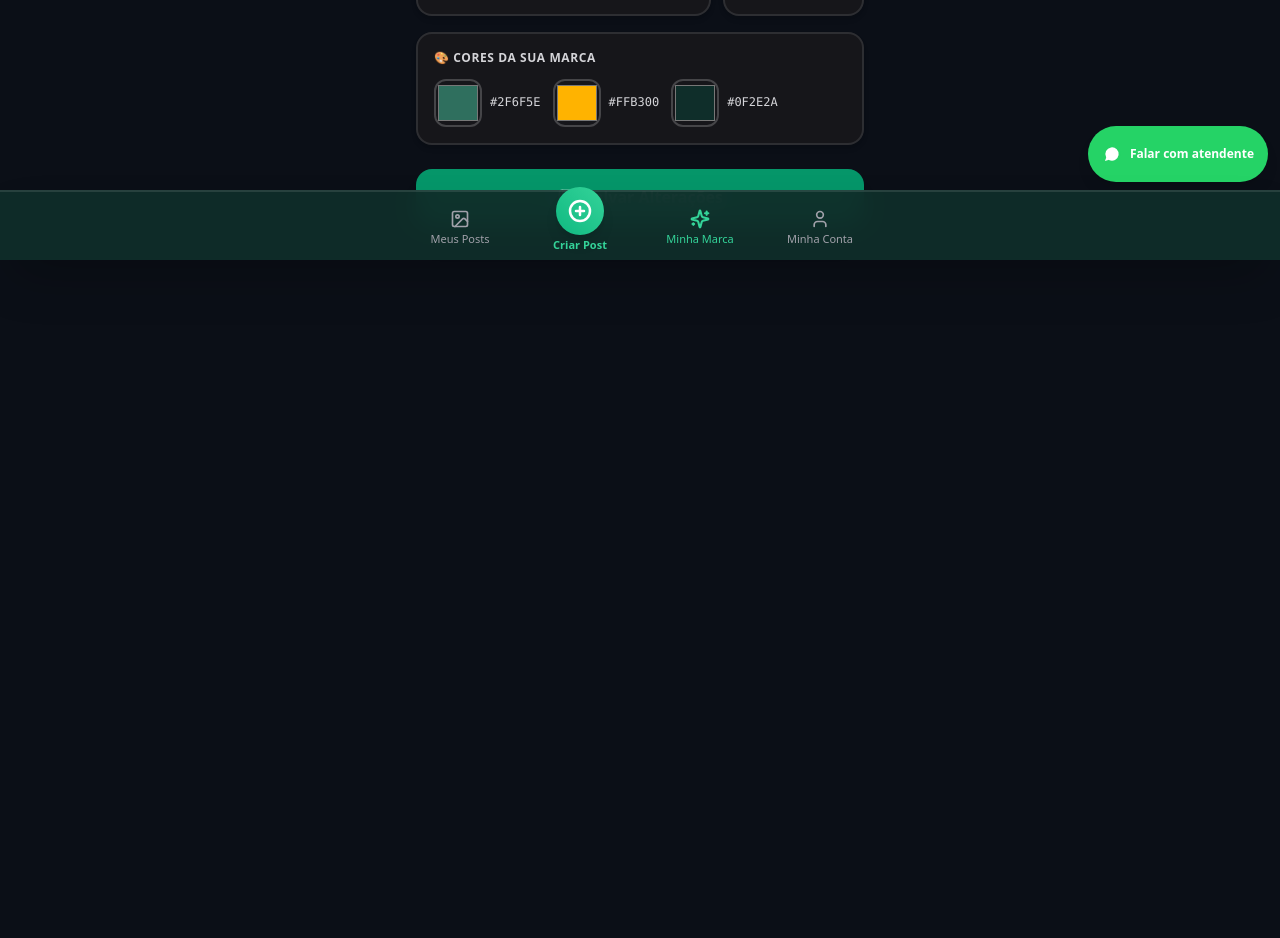
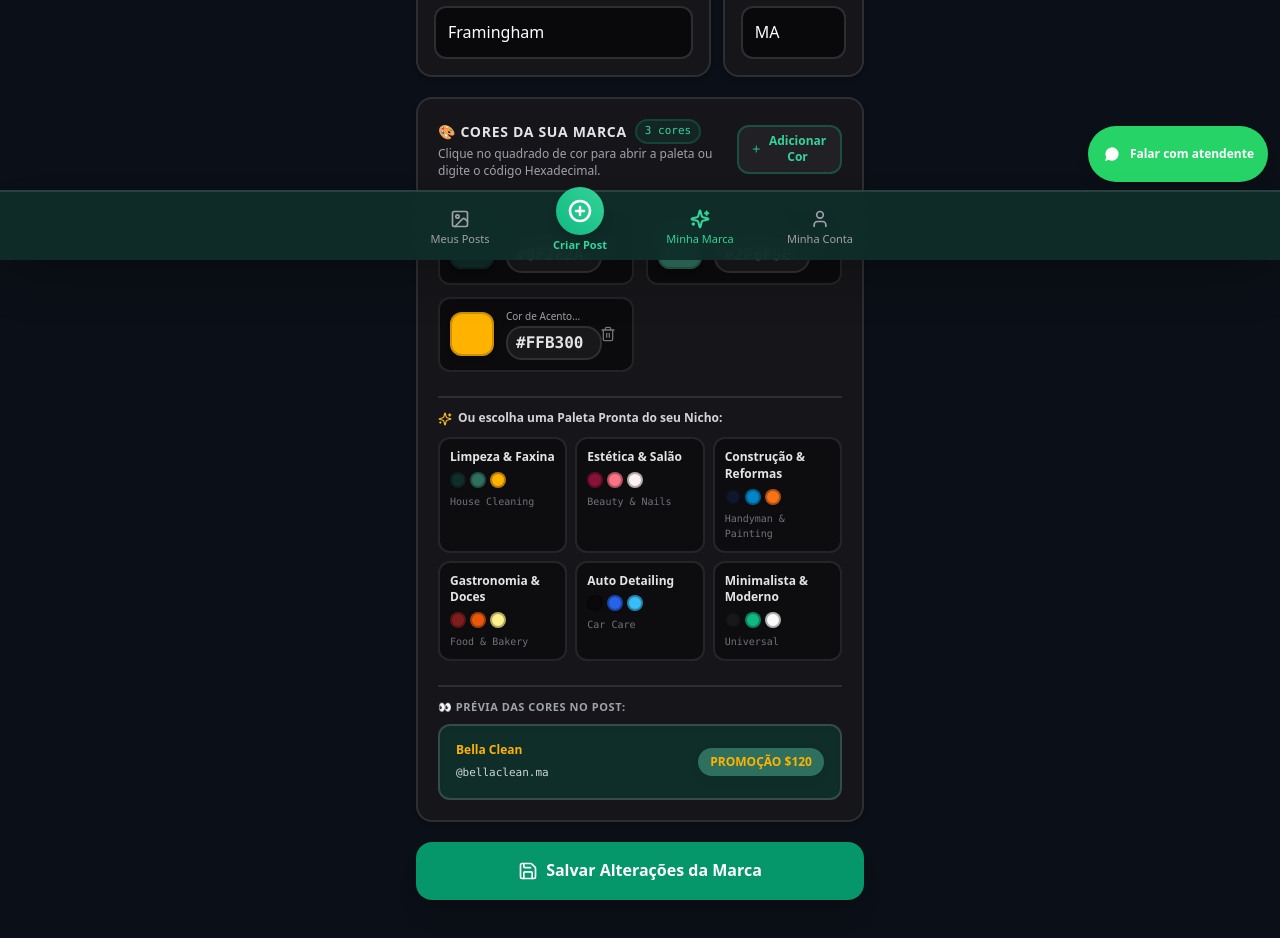
Before and after one commit to mentorcrm26-hub/zapost, a Next.js app in the folder apps/web/: page /marca in a window 1280 px wide. Shown: the part 540-1478 px from the top of the page. Before the commit the page ends 898 px from the top, so only its background shows below. Built offline with nearby package versions, Linux system fonts and the light colour scheme; no server answers.

Commit message:
feat(marca): add interactive color picker with preset palettes, custom hex, and add/remove colors

```diff
--- a/apps/web/src/app/marca/page.tsx
+++ b/apps/web/src/app/marca/page.tsx
@@ -1,7 +1,54 @@
 'use client'
 
 import React, { useState } from 'react'
-import { Sparkles, Save, Check } from 'lucide-react'
+import { Sparkles, Save, Check, Plus, Trash2, Palette, RefreshCw } from 'lucide-react'
+
+interface PresetPalette {
+  name: string
+  niche: string
+  colors: string[]
+}
+
+const PRESET_PALETTES: PresetPalette[] = [
+  {
+    name: 'Limpeza & Faxina',
+    niche: 'House Cleaning',
+    colors: ['#0F2E2A', '#2F6F5E', '#FFB300'],
+  },
+  {
+    name: 'Estética & Salão',
+    niche: 'Beauty & Nails',
+    colors: ['#881337', '#FB7185', '#FFF1F2'],
+  },
+  {
+    name: 'Construção & Reformas',
+    niche: 'Handyman & Painting',
+    colors: ['#0F172A', '#0284C7', '#F97316'],
+  },
+  {
+    name: 'Gastronomia & Doces',
+    niche: 'Food & Bakery',
+    colors: ['#7F1D1D', '#EA580C', '#FEF08A'],
+  },
+  {
+    name: 'Auto Detailing',
+    niche: 'Car Care',
+    colors: ['#09090B', '#2563EB', '#38BDF8'],
+  },
+  {
+    name: 'Minimalista & Moderno',
+    niche: 'Universal',
+    colors: ['#18181B', '#10B981', '#FAFAFA'],
+  },
+]
+
+const COLOR_ROLES = [
+  'Cor Principal (Títulos & Destaques)',
+  'Cor Secundária (Fundo & Cards)',
+  'Cor de Acento (Botões & Preços)',
+  'Cor Neutra / Texto',
+  'Cor Especial / Efeitos',
+]
 
 export default function MinhaMarcaPage() {
   const [name, setName] = useState('Bella Clean')
@@ -9,8 +56,31 @@ export default function MinhaMarcaPage() {
   const [phone, setPhone] = useState('+1 (508) 555-0142')
   const [city, setCity] = useState('Framingham')
   const [state, setState] = useState('MA')
-  const [colors, setColors] = useState(['#2F6F5E', '#FFB300', '#0F2E2A'])
+  const [colors, setColors] = useState(['#0F2E2A', '#2F6F5E', '#FFB300'])
   const [saved, setSaved] = useState(false)
+
+  const handleColorChange = (index: number, newColor: string) => {
+    const updated = [...colors]
+    updated[index] = newColor
+    setColors(updated)
+  }
+
+  const handleAddColor = () => {
+    if (colors.length < 5) {
+      setColors([...colors, '#10B981'])
+    }
+  }
+
+  const handleRemoveColor = (index: number) => {
+    if (colors.length > 2) {
+      const updated = colors.filter((_, i) => i !== index)
+      setColors(updated)
+    }
+  }
+
+  const handleApplyPalette = (paletteColors: string[]) => {
+    setColors([...paletteColors])
+  }
 
   const handleSave = (e: React.FormEvent) => {
     e.preventDefault()
@@ -19,18 +89,22 @@ export default function MinhaMarcaPage() {
   }
 
   return (
-    <div className="flex flex-col gap-5 pb-8">
+    <div className="flex flex-col gap-6 pb-12 max-w-2xl mx-auto">
       {/* Header */}
       <div>
-        <h1 className="text-2xl font-bold font-display text-white leading-tight">
+        <div className="inline-flex items-center gap-1.5 px-2.5 py-1 rounded-full bg-emerald-500/10 text-emerald-400 text-[11px] font-bold tracking-wide uppercase border border-emerald-500/20 mb-2">
+          <Palette className="w-3 h-3" />
+          Identidade Visual & Negócio
+        </div>
+        <h1 className="text-2xl sm:text-3xl font-bold font-display text-white leading-tight">
           🏷️ Minha Marca
         </h1>
-        <p className="text-xs text-zinc-400 mt-1">
-          Essas informações são aplicadas automaticamente em todas as suas artes e legendas.
+        <p className="text-xs sm:text-sm text-zinc-400 mt-1">
+          Essas informações e cores são aplicadas automaticamente em todas as suas artes, templates e legendas.
         </p>
       </div>
 
-      <form onSubmit={handleSave} className="flex flex-col gap-4">
+      <form onSubmit={handleSave} className="flex flex-col gap-5">
         {/* Nome Comercial */}
         <div className="bg-zinc-900/90 border border-white/10 rounded-2xl p-4 flex flex-col gap-1.5 shadow-md">
           <label className="text-xs font-bold uppercase tracking-wider text-zinc-300">
@@ -41,11 +115,12 @@ export default function MinhaMarcaPage() {
             value={name}
             onChange={(e) => setName(e.target.value)}
             className="w-full bg-zinc-950 border border-white/15 rounded-xl p-3 text-white text-base focus:border-emerald-500 focus:outline-none"
+            placeholder="Ex: Bella Clean, Silva Construction..."
           />
         </div>
 
         {/* Handle e Telefone */}
-        <div className="grid grid-cols-2 gap-3">
+        <div className="grid grid-cols-1 sm:grid-cols-2 gap-3">
           <div className="bg-zinc-900/90 border border-white/10 rounded-2xl p-4 flex flex-col gap-1.5 shadow-md">
             <label className="text-xs font-bold uppercase tracking-wider text-zinc-300">
               @ do Instagram
@@ -55,6 +130,7 @@ export default function MinhaMarcaPage() {
               value={handle}
               onChange={(e) => setHandle(e.target.value)}
               className="w-full bg-zinc-950 border border-white/15 rounded-xl p-3 text-white text-base focus:border-emerald-500 focus:outline-none"
+              placeholder="@seunegocio"
             />
           </div>
 
@@ -67,6 +143,7 @@ export default function MinhaMarcaPage() {
               value={phone}
               onChange={(e) => setPhone(e.target.value)}
               className="w-full bg-zinc-950 border border-white/15 rounded-xl p-3 text-white text-base focus:border-emerald-500 focus:outline-none"
+              placeholder="+1 (555) 000-0000"
             />
           </div>
         </div>
@@ -82,6 +159,7 @@ export default function MinhaMarcaPage() {
               value={city}
               onChange={(e) => setCity(e.target.value)}
               className="w-full bg-zinc-950 border border-white/15 rounded-xl p-3 text-white text-base focus:border-emerald-500 focus:outline-none"
+              placeholder="Ex: Framingham"
             />
           </div>
 
@@ -94,48 +172,175 @@ export default function MinhaMarcaPage() {
               value={state}
               onChange={(e) => setState(e.target.value)}
               className="w-full bg-zinc-950 border border-white/15 rounded-xl p-3 text-white text-base focus:border-emerald-500 focus:outline-none uppercase"
+              placeholder="MA"
+              maxLength={2}
             />
           </div>
         </div>
 
-        {/* Cores da Marca */}
-        <div className="bg-zinc-900/90 border border-white/10 rounded-2xl p-4 flex flex-col gap-3 shadow-md">
-          <label className="text-xs font-bold uppercase tracking-wider text-zinc-300">
-            🎨 Cores da sua Marca
-          </label>
-          <div className="flex items-center gap-3">
+        {/* Cores da Marca (Seletor Interativo + Paletas + Adicionar/Remover) */}
+        <div className="bg-zinc-900/90 border border-white/10 rounded-2xl p-4 sm:p-5 flex flex-col gap-4 shadow-md">
+          <div className="flex flex-col sm:flex-row sm:items-center justify-between gap-2 border-b border-white/10 pb-3">
+            <div>
+              <div className="flex items-center gap-2">
+                <span className="text-sm font-bold uppercase tracking-wider text-zinc-200">
+                  🎨 Cores da sua Marca
+                </span>
+                <span className="text-[11px] font-mono text-emerald-400 bg-emerald-500/10 border border-emerald-500/20 px-2 py-0.5 rounded-full">
+                  {colors.length} {colors.length === 1 ? 'cor' : 'cores'}
+                </span>
+              </div>
+              <p className="text-xs text-zinc-400 mt-0.5">
+                Clique no quadrado de cor para abrir a paleta ou digite o código Hexadecimal.
+              </p>
+            </div>
+
+            {colors.length < 5 && (
+              <button
+                type="button"
+                onClick={handleAddColor}
+                className="inline-flex items-center gap-1.5 self-start sm:self-auto bg-white/5 hover:bg-white/10 text-emerald-400 border border-emerald-500/30 px-3 py-1.5 rounded-xl text-xs font-bold transition-all active:scale-95"
+              >
+                <Plus className="w-3.5 h-3.5" />
+                <span>Adicionar Cor</span>
+              </button>
+            )}
+          </div>
+
+          {/* Lista de Seletores de Cor Customizáveis */}
+          <div className="grid grid-cols-1 sm:grid-cols-2 gap-3">
             {colors.map((color, idx) => (
-              <div key={idx} className="flex items-center gap-2">
-                <input
-                  type="color"
-                  value={color}
-                  onChange={(e) => {
-                    const newCols = [...colors]
-                    newCols[idx] = e.target.value
-                    setColors(newCols)
-                  }}
-                  className="w-12 h-12 rounded-xl cursor-pointer border border-white/20 bg-transparent"
-                />
-                <span className="text-xs text-zinc-300 font-mono">{color}</span>
+              <div
+                key={idx}
+                className="flex items-center gap-3 bg-zinc-950/80 border border-white/10 rounded-xl p-2.5 transition-all hover:border-emerald-500/40"
+              >
+                {/* Seletor Visual Nativo com Swatch Estilizado */}
+                <div className="relative group flex-shrink-0">
+                  <input
+                    type="color"
+                    id={`color-picker-${idx}`}
+                    value={color}
+                    onChange={(e) => handleColorChange(idx, e.target.value.toUpperCase())}
+                    className="w-11 h-11 rounded-xl cursor-pointer border-2 border-white/20 bg-transparent p-0 appearance-none shadow-md"
+                    title="Clique para escolher a cor"
+                  />
+                  <div
+                    className="absolute inset-0 rounded-xl pointer-events-none border border-black/20"
+                    style={{ backgroundColor: color }}
+                  />
+                </div>
+
+                {/* Hex Code Input e Label do Papel da Cor */}
+                <div className="flex-1 min-w-0 flex flex-col">
+                  <span className="text-[10px] font-medium text-zinc-400 truncate">
+                    {COLOR_ROLES[idx] || `Cor ${idx + 1}`}
+                  </span>
+                  <div className="flex items-center gap-1.5 mt-0.5">
+                    <input
+                      type="text"
+                      value={color}
+                      onChange={(e) => handleColorChange(idx, e.target.value)}
+                      className="w-24 bg-zinc-900 border border-white/10 rounded-lg px-2 py-1 text-xs font-mono font-bold text-zinc-200 uppercase focus:border-emerald-500 focus:outline-none"
+                      maxLength={7}
+                    />
+                  </div>
+                </div>
+
+                {/* Botão Remover (se tiver mais de 2 cores) */}
+                {colors.length > 2 && (
+                  <button
+                    type="button"
+                    onClick={() => handleRemoveColor(idx)}
+                    className="p-1.5 text-zinc-500 hover:text-red-400 hover:bg-red-500/10 rounded-lg transition-colors"
+                    title="Remover esta cor"
+                  >
+                    <Trash2 className="w-4 h-4" />
+                  </button>
+                )}
               </div>
             ))}
+          </div>
+
+          {/* Paletas Prontas Recomendadas para 1-clique */}
+          <div className="mt-2 pt-3 border-t border-white/10 flex flex-col gap-2.5">
+            <span className="text-xs font-bold text-zinc-300 flex items-center gap-1.5">
+              <Sparkles className="w-3.5 h-3.5 text-amber-400" />
+              Ou escolha uma Paleta Pronta do seu Nicho:
+            </span>
+            <div className="grid grid-cols-2 sm:grid-cols-3 gap-2">
+              {PRESET_PALETTES.map((palette, pIdx) => (
+                <button
+                  key={pIdx}
+                  type="button"
+                  onClick={() => handleApplyPalette(palette.colors)}
+                  className="flex flex-col gap-1.5 p-2.5 rounded-xl bg-zinc-950/60 border border-white/10 hover:border-emerald-500/50 hover:bg-zinc-900 text-left transition-all group"
+                >
+                  <div className="flex items-center justify-between">
+                    <span className="text-xs font-bold text-zinc-200 group-hover:text-emerald-400">
+                      {palette.name}
+                    </span>
+                  </div>
+                  <div className="flex items-center gap-1">
+                    {palette.colors.map((c, cIdx) => (
+                      <div
+                        key={cIdx}
+                        className="w-4 h-4 rounded-full border border-black/30 shadow-sm"
+                        style={{ backgroundColor: c }}
+                        title={c}
+                      />
+                    ))}
+                  </div>
+                  <span className="text-[10px] text-zinc-500 font-mono">{palette.niche}</span>
+                </button>
+              ))}
+            </div>
+          </div>
+
+          {/* Prévia ao Vivo das Cores da Marca */}
+          <div className="mt-2 pt-3 border-t border-white/10">
+            <span className="text-[11px] font-bold uppercase tracking-wider text-zinc-400 block mb-2">
+              👀 Prévia das Cores no Post:
+            </span>
+            <div
+              className="p-4 rounded-xl border border-white/15 flex items-center justify-between transition-colors shadow-inner"
+              style={{ backgroundColor: colors[0] || '#0F2E2A' }}
+            >
+              <div>
+                <span
+                  className="text-xs font-bold block"
+                  style={{ color: colors[2] || colors[1] || '#FFFFFF' }}
+                >
+                  {name || 'Nome da sua Empresa'}
+                </span>
+                <span className="text-[11px] text-white/80 font-mono">{handle}</span>
+              </div>
+              <div
+                className="px-3 py-1.5 rounded-lg text-xs font-extrabold shadow"
+                style={{
+                  backgroundColor: colors[1] || '#2F6F5E',
+                  color: colors[2] || '#FFFFFF',
+                }}
+              >
+                PROMOÇÃO $120
+              </div>
+            </div>
           </div>
         </div>
 
         {/* Botão Salvar */}
         <button
           type="submit"
-          className="w-full bg-emerald-600 hover:bg-emerald-500 text-white font-extrabold text-base rounded-2xl p-4 shadow-xl flex items-center justify-center gap-2 touch-target min-h-[56px] active:scale-[0.98] mt-2"
+          className="w-full bg-emerald-600 hover:bg-emerald-500 text-white font-extrabold text-base rounded-2xl p-4 shadow-xl flex items-center justify-center gap-2 touch-target min-h-[56px] active:scale-[0.98] transition-all"
         >
           {saved ? (
             <>
               <Check className="w-5 h-5 text-emerald-300" />
-              <span>Identidade Visual Salva!</span>
+              <span>Identidade Visual Salva com Sucesso!</span>
             </>
           ) : (
             <>
               <Save className="w-5 h-5" />
-              <span>Salvar Alterações</span>
+              <span>Salvar Alterações da Marca</span>
             </>
           )}
         </button>
```
